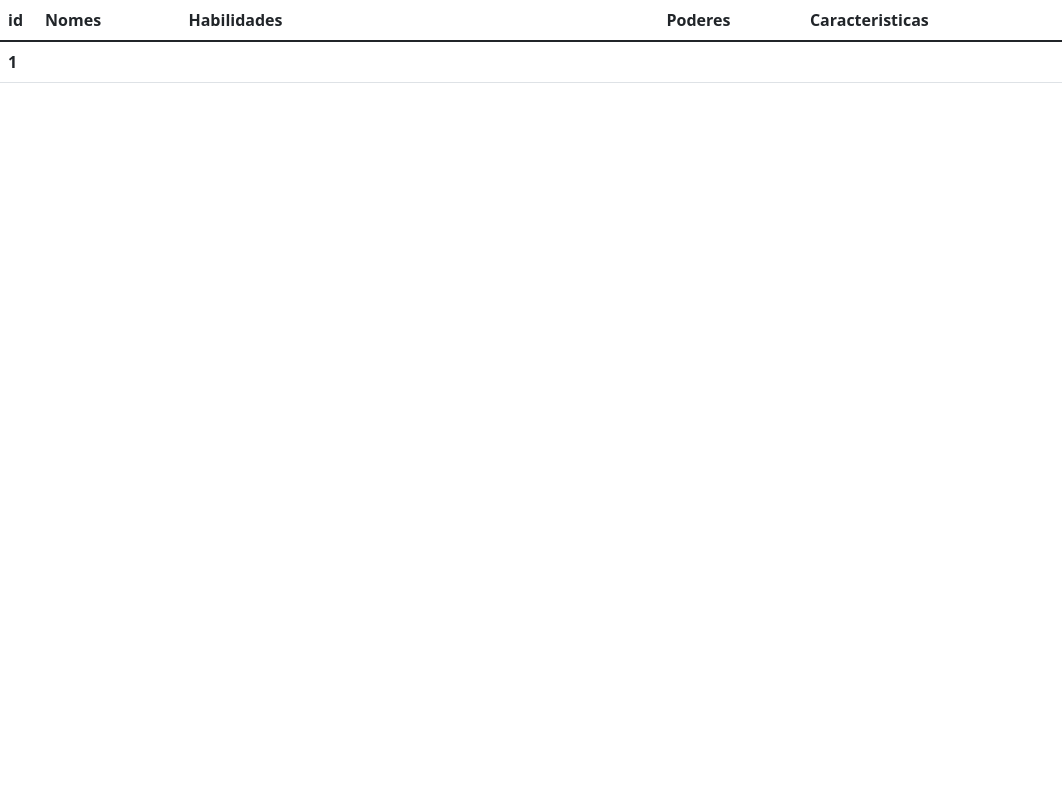
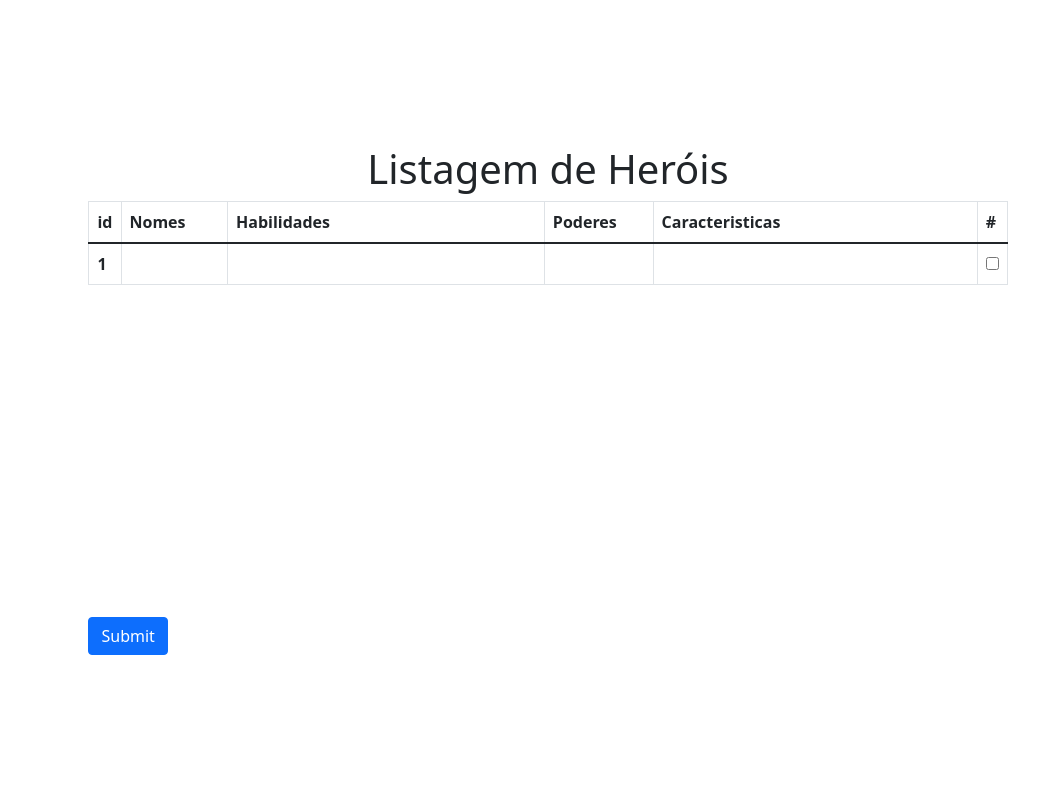
Before and after one commit to h0landa/desafio-strategi-dev, a Flask app: page / in a window 1280 px wide. Shown: the whole page, without its empty margins (0-1062 px from the left). Run offline with Flask 2, Linux system fonts and the light colour scheme; tables that the repository leaves empty or names only in its code hold one stand-in row (values such as "Sample post"); lists and menus that the app fills with data are empty; some libraries are stand-ins or nearby versions.

Commit message:
Estilizando

```diff
--- a/app/templates/index.html
+++ b/app/templates/index.html
@@ -8,8 +8,40 @@
     <script src="https://cdn.jsdelivr.net/npm/bootstrap@5.1.3/dist/js/bootstrap.bundle.min.js" integrity="sha384-ka7Sk0Gln4gmtz2MlQnikT1wXgYsOg+OMhuP+IlRH9sENBO0LRn5q+8nbTov4+1p" crossorigin="anonymous"></script>
     <title>Lista de Heróis</title>
 </head>
+<style>
+    table {
+        display: block;
+        margin: auto;
+        width: 100%;
+        height: 400px;
+        max-width: 1200px;
+    }
+    body {
+        background-repeat: no-repeat;
+        min-height: 100vh;
+        min-width: 100vw;
+        display: flex;
+        align-items: center;
+        justify-content: center;
+    }
+    h1 {
+        text-align: center;
+    }
+</style>
 <body>
-    <table class="table">
+    <form action="" method="POST">
+    <div class="col-md-10 col-md-offset-20" style="overflow-x: auto;">
+        <h1>Listagem de Heróis</h1>
+        {% if mensagem == 'Sucesso' %}
+        <div class="alert alert-success" role="alert">
+            {{mensagem}}
+        </div>
+        {% elif mensagem == 'Esse herói já foi cadastrado' %}
+        <div class="alert alert-danger" role="alert">
+            {{mensagem}}
+        </div>
+        {% endif %}
+    <table class="table table-bordered">
         <thead class="thead-dark">
           <tr>
             <th scope="col">id</th>
@@ -17,6 +49,7 @@
             <th scope="col">Habilidades</th>
             <th scope="col">Poderes</th>
             <th scope="col">Caracteristicas</th>
+            <th scope="col">#</th>
         </tr>
         </thead>
         <tbody>
@@ -27,9 +60,13 @@
             <td width="400px">{{dados['habilidades']}}</td>
             <td width="120px">{{dados['poderes']}}</td>
             <td width="400px">{{dados['caracteristicas']}}</td>
-          </tr>
+            <td><input type="checkbox" value="{{dados['nome']}}" name="mycheckbox"></td>
+        </tr>
           {% endfor %}
         </tbody>
       </table>
+    </div>
+    <input type="submit" class="btn btn-primary">
+    </form>
 </body>
 </html>
```
